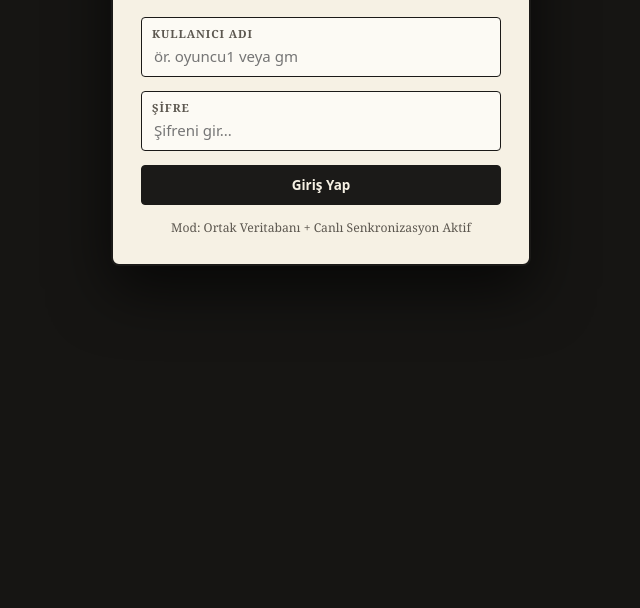
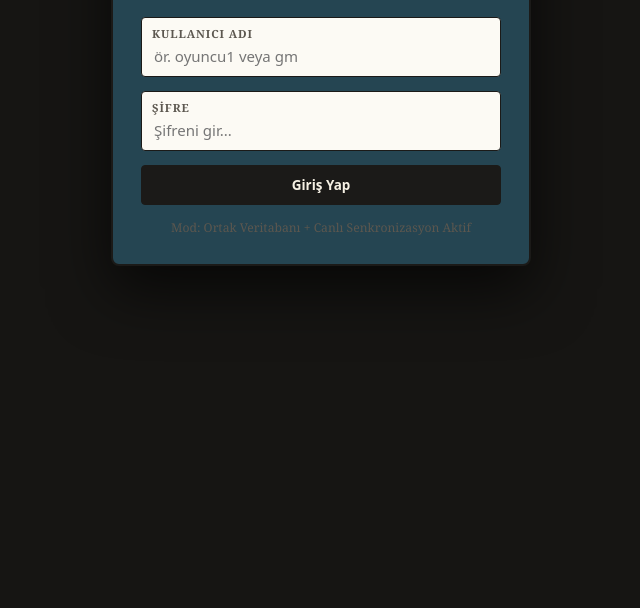
Before and after one commit to dirimp/dirim-portali, a plain HTML site: page index.html in a window 1280 px wide. Shown: the part 192-800 px from the top of the page, without its empty margins (319-959 px from the left). Drawn offline with Linux system fonts and the light colour scheme.

Commit message:
Update index.html

```diff
--- a/index.html
+++ b/index.html
@@ -7,7 +7,7 @@
   <style>
     :root {
       --bg-page: #161513;
-      --bg-sheet: #f6f1e4;
+      --bg-sheet: #254552;
       --bg-panel: #fcfaf4;
       --bg-well: #efe8d6;
       --ink-primary: #1b1a18;
```
